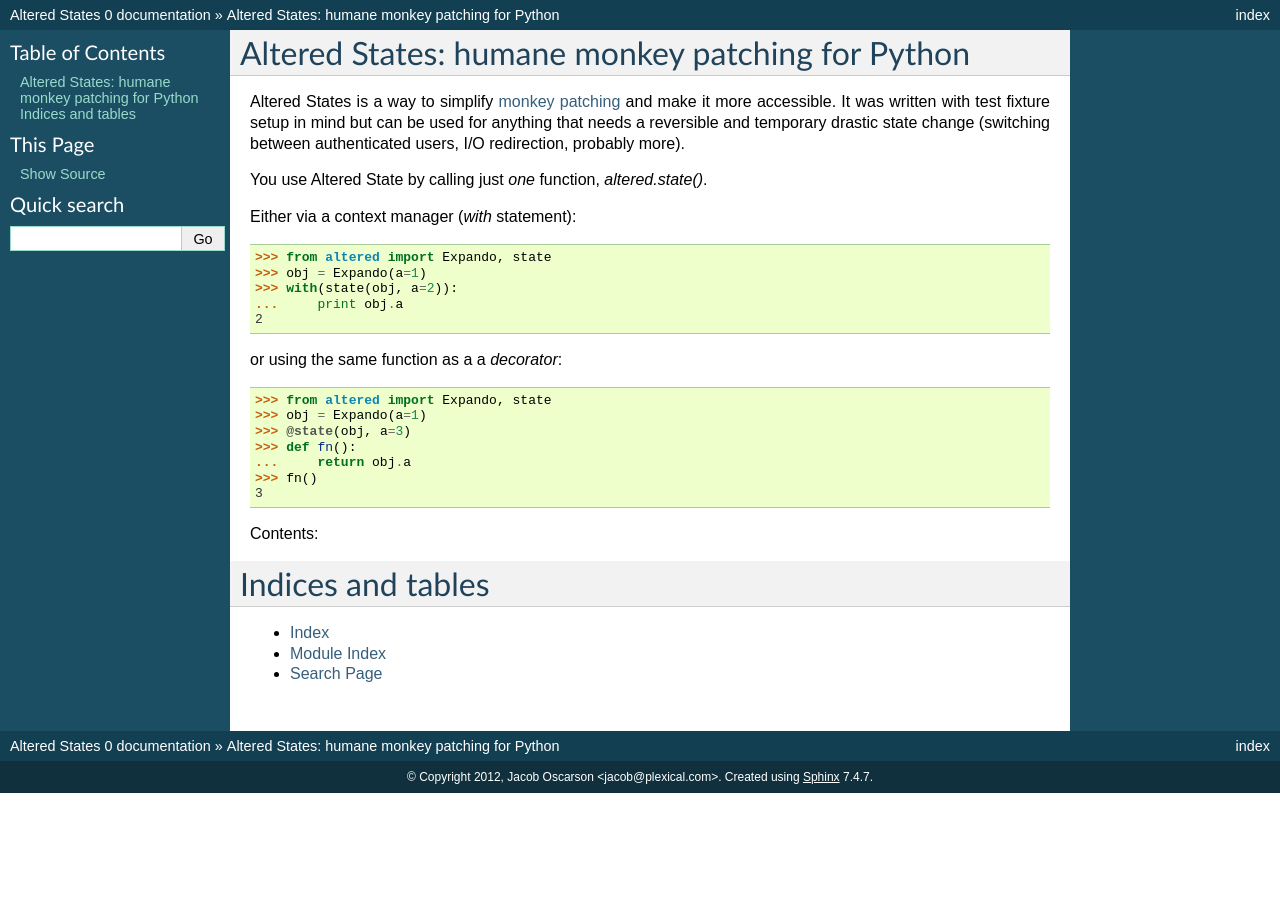
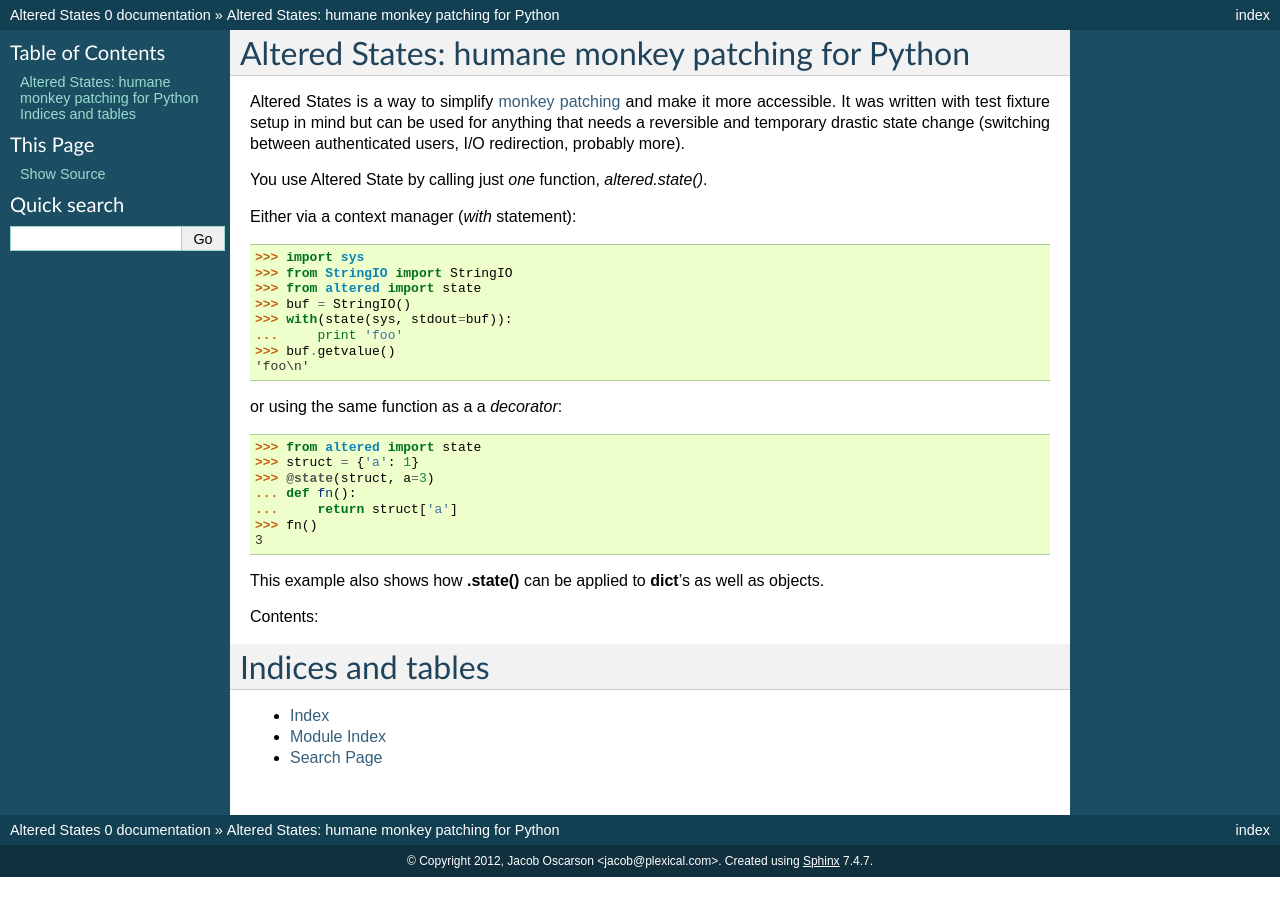
Before and after one commit to Plexical/altered.states, a Sphinx documentation site: the page built from docs/index.rst, in a window 1280 px wide. Built offline with Sphinx 7.4.7, drawn with Linux system fonts in a browser that asks for light colours.

```diff
--- a/docs/index.rst
+++ b/docs/index.rst
@@ -10,28 +10,29 @@
 
 You use Altered State by calling just *one* function, `altered.state()`.
 
-Either via a context manager (`with` statement):
+Either via a context manager (`with` statement)::
 
-::
+    >>> import sys
+    >>> from StringIO import StringIO
+    >>> from altered import state
+    >>> buf = StringIO()
+    >>> with(state(sys, stdout=buf)):
+    ...     print 'foo'
+    >>> buf.getvalue()
+    'foo\n'
 
-    >>> from altered import Expando, state
-    >>> obj = Expando(a=1)
-    >>> with(state(obj, a=2)):
-    ...     print obj.a
-    2
+or using the same function as a a `decorator`::
 
-or using the same function as a a `decorator`:
-
-::
-
-    >>> from altered import Expando, state
-    >>> obj = Expando(a=1)
-    >>> @state(obj, a=3)
-    >>> def fn():
-    ...     return obj.a
+    >>> from altered import state
+    >>> struct = {'a': 1}
+    >>> @state(struct, a=3)
+    ... def fn():
+    ...     return struct['a']
     >>> fn()
     3
 
+This example also shows how **.state()** can be applied to **dict**'s
+as well as objects.
 
 Contents:
 
```
